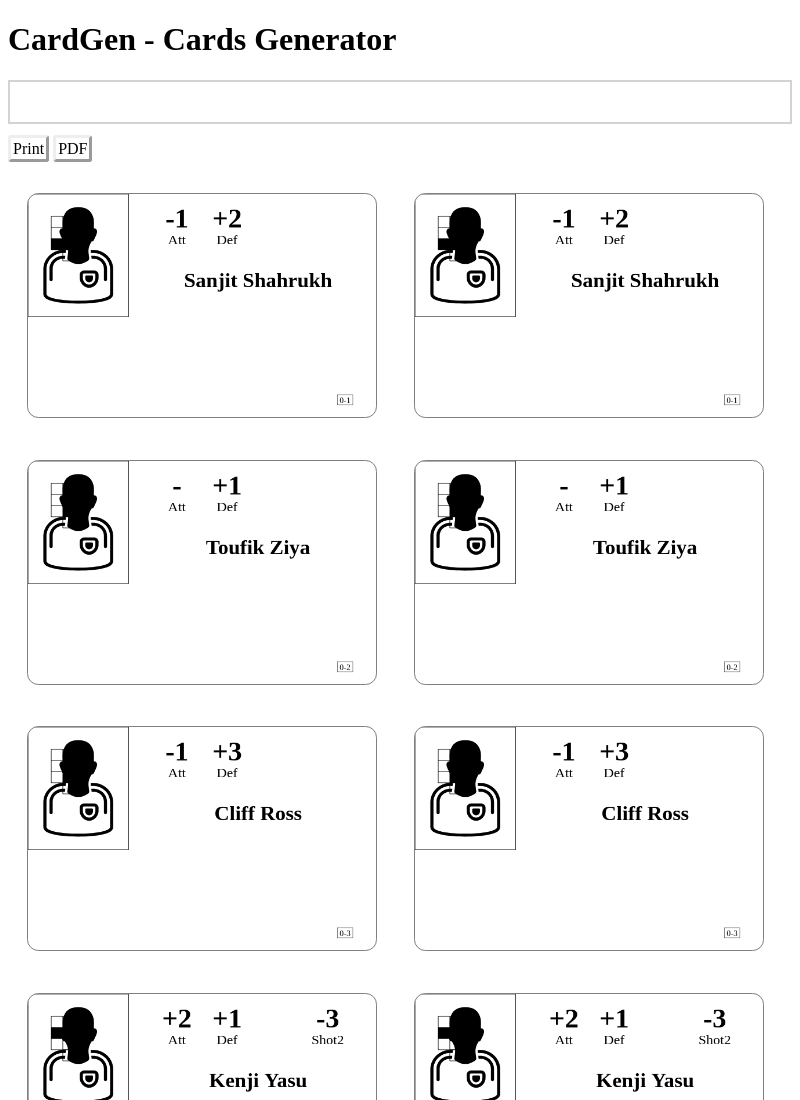
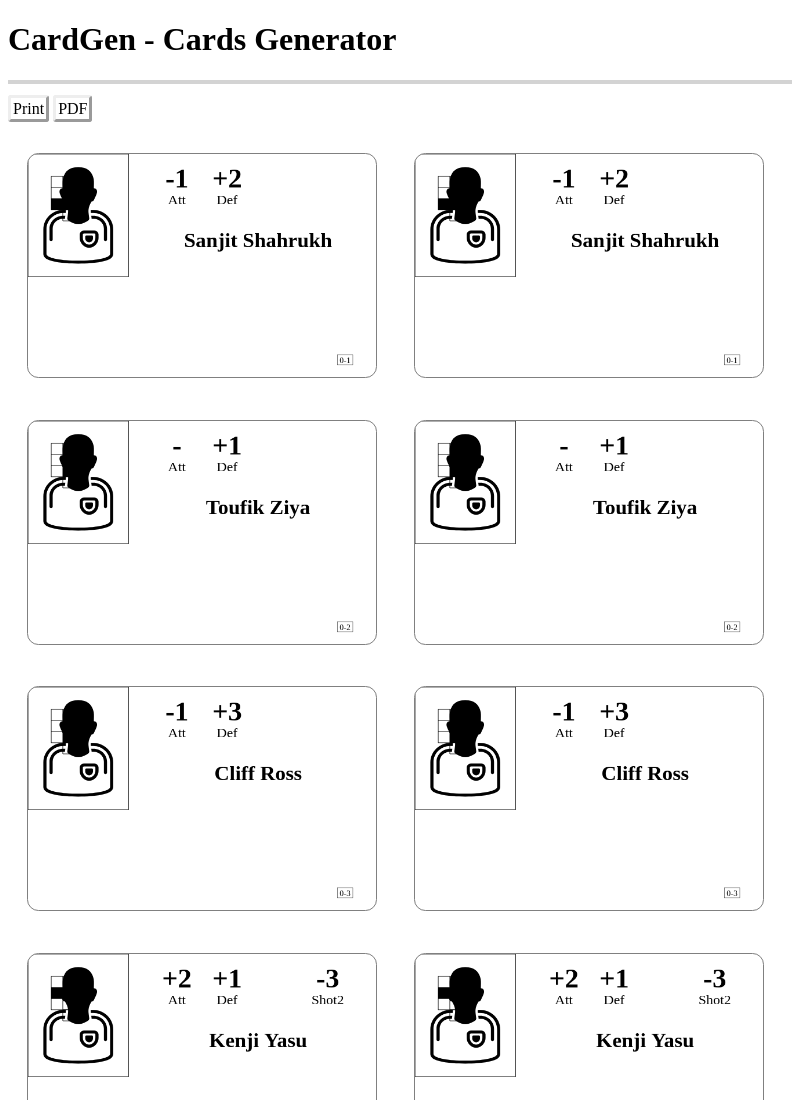
Before and after one commit to arnauldvm/j2s.cardgen, an Electron app: page index.html in a window 800 px wide. Shown: the top 1100 px of the page. Drawn offline with Linux system fonts and the light colour scheme; no server answers.

Commit message:
:lipstick: Keep messages zone small when there is no message

```diff
--- a/assets/css/window.css
+++ b/assets/css/window.css
@@ -1,7 +1,7 @@
 #messages {
   border: 2px solid lightgrey;
   overflow-y: scroll;
-  height: 2.5em;
+  max-height: 2.5em;
   background-color: white;
 }
 
```
